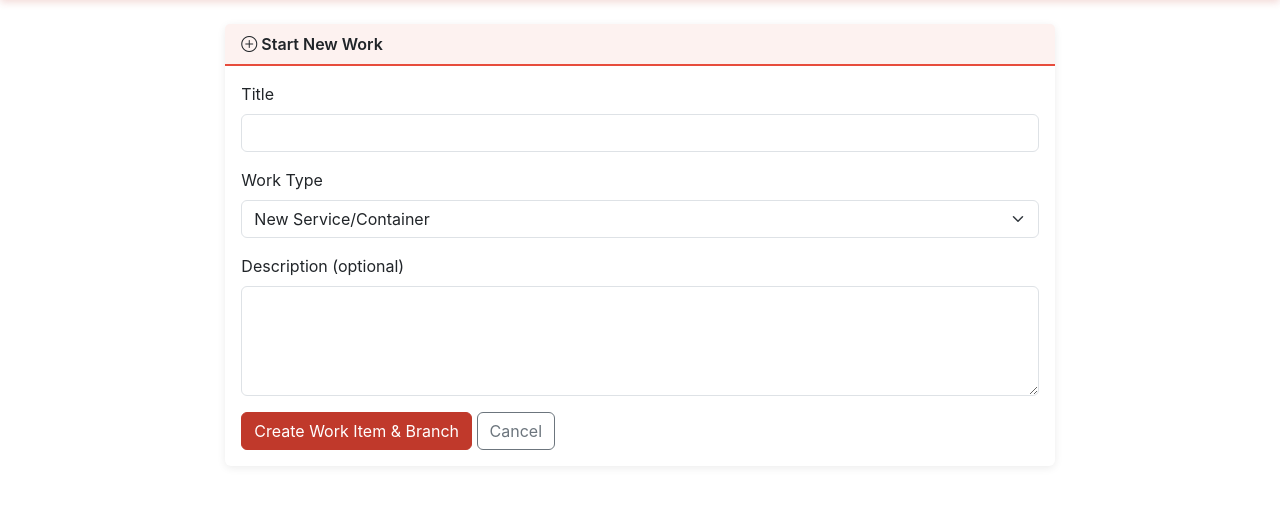
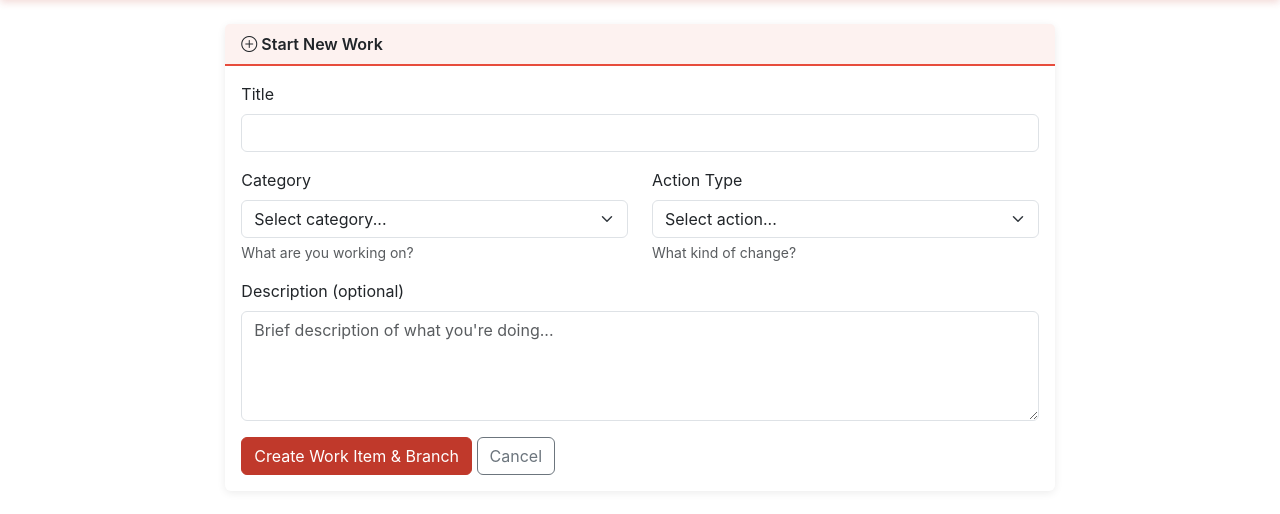
Before and after one commit to wallisga/calcifer, a FastAPI app: page /work/new in a window 1280 px wide. Shown: the part 57-571 px from the top of the page. Run offline with FastAPI, Linux system fonts and the light colour scheme.

Commit message:
Update work form and work item model

```diff
--- a/calcifer-app/src/main.py
+++ b/calcifer-app/src/main.py
@@ -68,7 +68,8 @@ async def new_work_form(request: Request):
 @app.post("/work/new")
 async def create_work(
     title: str = Form(...),
-    work_type: str = Form(...),
+    category: str = Form(...),
+    action_type: str = Form(...),
     description: str = Form(""),
     db: Session = Depends(get_db)
 ):
@@ -76,61 +77,130 @@ async def create_work(
     # Create work item
     work_item = models.WorkItem(
         title=title,
-        work_type=work_type,
+        category=category,
+        action_type=action_type,
         description=description,
         status="planning"
     )
 
-    # Generate branch name
-    branch_name = git_manager.generate_branch_name(work_type, title)
+    # Generate branch name using category and action
+    branch_prefix = f"{category}/{action_type}"
+    sanitized_title = title.lower().replace(" ", "-")
+    sanitized_title = "".join(c for c in sanitized_title if c.isalnum() or c == "-")
+    sanitized_title = sanitized_title[:30]
+    date_str = datetime.now().strftime("%Y%m%d")
+    branch_name = f"{branch_prefix}/{sanitized_title}-{date_str}"
+
     work_item.git_branch = branch_name
 
     # Create Git branch
     git_manager.create_branch(branch_name, checkout=True)
 
-    # Initialize checklist based on work type
-    if work_type == "new_service":
-        work_item.checklist = [
-            {"item": "Define purpose and requirements", "done": False},
-            {"item": "Check resource availability (RAM/CPU)", "done": False},
-            {"item": "Create docker-compose.yml or config files", "done": False},
-            {"item": "Document service in work item notes", "done": False},
-            {"item": "Test locally", "done": False},
-            {"item": "Update docs/CHANGES.md with service details", "done": False},
-            {"item": "Deploy to target VM/host", "done": False},
-            {"item": "Add to service catalog in Calcifer", "done": False},
-            {"item": "Verify service is accessible", "done": False}
-        ]
-    elif work_type == "config_change":
-        work_item.checklist = [
-            {"item": "Document current configuration state", "done": False},
-            {"item": "Backup existing configuration files", "done": False},
-            {"item": "Make configuration changes", "done": False},
-            {"item": "Update docs/CHANGES.md with change details", "done": False},
-            {"item": "Test changes thoroughly", "done": False},
-            {"item": "Verify no regressions or issues", "done": False},
-            {"item": "Update relevant documentation", "done": False}
-        ]
-    elif work_type == "new_vm":
-        work_item.checklist = [
-            {"item": "Define VM purpose and requirements", "done": False},
-            {"item": "Allocate resources (RAM/CPU/disk)", "done": False},
-            {"item": "Create VM in Proxmox", "done": False},
-            {"item": "Install and configure OS", "done": False},
-            {"item": "Update docs/CHANGES.md with VM details", "done": False},
-            {"item": "Add VM to service catalog", "done": False},
-            {"item": "Configure monitoring/backups", "done": False},
-            {"item": "Document access credentials in Vaultwarden", "done": False}
-        ]
-    else:  # troubleshooting
-        work_item.checklist = [
-            {"item": "Identify and document the issue", "done": False},
-            {"item": "Investigate root cause", "done": False},
-            {"item": "Implement fix or workaround", "done": False},
-            {"item": "Update docs/CHANGES.md with resolution", "done": False},
-            {"item": "Test to verify issue is resolved", "done": False},
-            {"item": "Document for future reference", "done": False}
-        ]
+    # Initialize checklist based on category and action
+    if category == "platform_feature":
+        if action_type == "new":
+            work_item.checklist = [
+                {"item": "Define feature requirements and scope", "done": False},
+                {"item": "Design database schema changes (if any)", "done": False},
+                {"item": "Implement backend logic", "done": False},
+                {"item": "Create/update UI templates", "done": False},
+                {"item": "Test feature thoroughly", "done": False},
+                {"item": "Document feature in work notes", "done": False},
+                {"item": "Update user-facing documentation", "done": False}
+            ]
+        elif action_type == "change":
+            work_item.checklist = [
+                {"item": "Document current behavior", "done": False},
+                {"item": "Implement changes", "done": False},
+                {"item": "Test changes thoroughly", "done": False},
+                {"item": "Update related documentation", "done": False},
+                {"item": "Verify no regressions", "done": False}
+            ]
+        else:  # fix
+            work_item.checklist = [
+                {"item": "Reproduce the issue", "done": False},
+                {"item": "Identify root cause", "done": False},
+                {"item": "Implement fix", "done": False},
+                {"item": "Test fix thoroughly", "done": False},
+                {"item": "Verify issue is resolved", "done": False},
+                {"item": "Document fix for future reference", "done": False}
+            ]
+
+    elif category == "integration":
+        if action_type == "new":
+            work_item.checklist = [
+                {"item": "Research integration API/requirements", "done": False},
+                {"item": "Create integration module structure", "done": False},
+                {"item": "Implement core integration logic", "done": False},
+                {"item": "Add configuration options", "done": False},
+                {"item": "Test integration end-to-end", "done": False},
+                {"item": "Document integration setup", "done": False},
+                {"item": "Add to INTEGRATIONS.md doc (if exists)", "done": False}
+            ]
+        elif action_type == "change":
+            work_item.checklist = [
+                {"item": "Document current integration behavior", "done": False},
+                {"item": "Implement changes", "done": False},
+                {"item": "Test integration functionality", "done": False},
+                {"item": "Update integration documentation", "done": False}
+            ]
+        else:  # fix
+            work_item.checklist = [
+                {"item": "Reproduce integration issue", "done": False},
+                {"item": "Identify root cause", "done": False},
+                {"item": "Implement fix", "done": False},
+                {"item": "Test integration thoroughly", "done": False},
+                {"item": "Document fix", "done": False}
+            ]
+
+    elif category == "service":
+        if action_type == "new":
+            work_item.checklist = [
+                {"item": "Define service purpose and requirements", "done": False},
+                {"item": "Check resource availability (RAM/CPU/disk)", "done": False},
+                {"item": "Create docker-compose.yml or config files", "done": False},
+                {"item": "Test service locally", "done": False},
+                {"item": "Deploy to target VM/host", "done": False},
+                {"item": "Configure monitoring/health checks", "done": False},
+                {"item": "Add to service catalog in Calcifer", "done": False},
+                {"item": "Document service configuration", "done": False}
+            ]
+        elif action_type == "change":
+            work_item.checklist = [
+                {"item": "Document current service configuration", "done": False},
+                {"item": "Backup existing configuration", "done": False},
+                {"item": "Make configuration changes", "done": False},
+                {"item": "Test changes", "done": False},
+                {"item": "Update service catalog entry", "done": False},
+                {"item": "Update service documentation", "done": False}
+            ]
+        else:  # fix
+            work_item.checklist = [
+                {"item": "Identify service issue", "done": False},
+                {"item": "Check logs and diagnostics", "done": False},
+                {"item": "Implement fix", "done": False},
+                {"item": "Restart/redeploy service", "done": False},
+                {"item": "Verify service is healthy", "done": False},
+                {"item": "Document fix for future reference", "done": False}
+            ]
+
+    elif category == "documentation":
+        if action_type == "new":
+            work_item.checklist = [
+                {"item": "Define documentation scope and audience", "done": False},
+                {"item": "Create document structure/outline", "done": False},
+                {"item": "Write documentation content", "done": False},
+                {"item": "Add examples and code snippets", "done": False},
+                {"item": "Review for clarity and accuracy", "done": False},
+                {"item": "Add to docs/ directory", "done": False}
+            ]
+        else:  # change (no "fix" for docs)
+            work_item.checklist = [
+                {"item": "Identify sections to update", "done": False},
+                {"item": "Make documentation changes", "done": False},
+                {"item": "Update examples if needed", "done": False},
+                {"item": "Review for accuracy", "done": False}
+            ]
 
     db.add(work_item)
     db.commit()
@@ -263,33 +333,35 @@ async def commit_changes(
         from datetime import datetime
         changes_path = os.path.join(git_manager.repo_path, "docs", "CHANGES.md")
 
+# Prepare new entry with proper formatting
+        today = datetime.now().strftime('%Y-%m-%d')
+        author = git_manager.repo.config_reader().get_value("user", "name")
+
+        # Get work type for the entry
+        work_type_display = work_item.full_type if hasattr(work_item, 'full_type') else work_item.work_type
+
+        # Format: ## YYYY-MM-DD - Author - Work Type
+        # - Change description
+        new_entry = f"## {today} - {author} - {work_type_display}\n- {changes_entry}\n"
+
         # Read current content
         with open(changes_path, 'r') as f:
-            current_content = f.read()
+            lines = f.readlines()
 
-        # Prepare new entry
-        today = datetime.now().strftime('%Y-%m-%d')
-        author = git_manager.repo.config_reader().get_value("user", "name")
-        new_entry = f"\n## {today} - {author}\n- {changes_entry}\n"
-
-        # Insert after header (find first ## and insert after it)
-        lines = current_content.split('\n')
-        insert_index = 0
+        # Find where to insert (after the header, before first ## entry)
+        insert_index = len(lines)  # Default to end
         for i, line in enumerate(lines):
-            if line.startswith('## '):
+            if i > 0 and line.startswith('## '):  # Skip file header
                 insert_index = i
                 break
 
-        # If no existing entries, append
-        if insert_index == 0:
-            new_content = current_content + new_entry
-        else:
-            lines.insert(insert_index, new_entry.strip())
-            new_content = '\n'.join(lines)
+        # Insert with proper spacing
+        lines.insert(insert_index, '\n')
+        lines.insert(insert_index + 1, new_entry)
 
         # Write updated CHANGES.md
         with open(changes_path, 'w') as f:
-            f.write(new_content)
+            f.writelines(lines)
 
         # Stage all changes
         git_manager.repo.git.add('-A')
--- a/calcifer-app/templates/new_work.html
+++ b/calcifer-app/templates/new_work.html
@@ -11,19 +11,44 @@
                         <label class="form-label">Title</label>
                         <input type="text" class="form-control" name="title" required>
                     </div>
-                    <div class="mb-3">
-                        <label class="form-label">Work Type</label>
-                        <select class="form-select" name="work_type" required>
-                            <option value="new_service">New Service/Container</option>
-                            <option value="config_change">Configuration Change</option>
-                            <option value="new_vm">New VM</option>
-                            <option value="troubleshooting">Troubleshooting</option>
-                        </select>
+
+                    <div class="row">
+                        <div class="col-md-6 mb-3">
+                            <label class="form-label">Category</label>
+                            <select class="form-select" name="category" id="category" required>
+                                <option value="">Select category...</option>
+                                <option value="platform_feature">Platform Feature</option>
+                                <option value="integration">Integration</option>
+                                <option value="service">Service</option>
+                                <option value="documentation">Documentation</option>
+                            </select>
+                            <div class="form-text">What are you working on?</div>
+                        </div>
+
+                        <div class="col-md-6 mb-3">
+                            <label class="form-label">Action Type</label>
+                            <select class="form-select" name="action_type" id="action_type" required>
+                                <option value="">Select action...</option>
+                                <option value="new">New</option>
+                                <option value="change">Change</option>
+                                <option value="fix">Fix</option>
+                            </select>
+                            <div class="form-text">What kind of change?</div>
+                        </div>
                     </div>
+
+                    <!-- Dynamic help text based on selection -->
+                    <div class="alert alert-info" id="helpText" style="display: none;">
+                        <strong>Examples:</strong>
+                        <ul class="mb-0 small" id="exampleList"></ul>
+                    </div>
+
                     <div class="mb-3">
                         <label class="form-label">Description (optional)</label>
-                        <textarea class="form-control" name="description" rows="4"></textarea>
+                        <textarea class="form-control" name="description" rows="4"
+                            placeholder="Brief description of what you're doing..."></textarea>
                     </div>
+
                     <button type="submit" class="btn btn-primary">Create Work Item & Branch</button>
                     <a href="/" class="btn btn-outline-secondary">Cancel</a>
                 </form>
@@ -31,4 +56,48 @@
         </div>
     </div>
 </div>
+
+<script>
+    // Dynamic help text
+    const examples = {
+        'platform_feature-new': ['Add commit workflow UI', 'Create backup automation', 'Build notification system'],
+        'platform_feature-change': ['Update work item validation', 'Improve UI layout', 'Refactor database models'],
+        'platform_feature-fix': ['Fix checklist persistence bug', 'Resolve merge conflicts', 'Correct routing issue'],
+        'integration-new': ['Add Uptime Kuma integration', 'Create Grafana connector', 'Build Slack notifications'],
+        'integration-change': ['Update Git integration logic', 'Improve commit detection', 'Enhance branch handling'],
+        'integration-fix': ['Fix Git merge issues', 'Resolve API connection problems', 'Correct webhook handling'],
+        'service-new': ['Deploy Vaultwarden', 'Set up Wireguard VPN', 'Create monitoring stack'],
+        'service-change': ['Update nginx configuration', 'Modify Docker Compose setup', 'Change resource allocation'],
+        'service-fix': ['Fix service connectivity', 'Resolve container restart loop', 'Correct port mapping'],
+        'documentation-new': ['Create architecture guide', 'Write API documentation', 'Build troubleshooting guide'],
+        'documentation-change': ['Update setup guide', 'Revise roadmap', 'Improve README']
+    };
+
+    const categorySelect = document.getElementById('category');
+    const actionSelect = document.getElementById('action_type');
+    const helpText = document.getElementById('helpText');
+    const exampleList = document.getElementById('exampleList');
+
+    function updateHelp() {
+        const category = categorySelect.value;
+        const action = actionSelect.value;
+
+        if (category && action) {
+            const key = `${category}-${action}`;
+            const exampleItems = examples[key] || [];
+
+            if (exampleItems.length > 0) {
+                exampleList.innerHTML = exampleItems.map(ex => `<li>${ex}</li>`).join('');
+                helpText.style.display = 'block';
+            } else {
+                helpText.style.display = 'none';
+            }
+        } else {
+            helpText.style.display = 'none';
+        }
+    }
+
+    categorySelect.addEventListener('change', updateHelp);
+    actionSelect.addEventListener('change', updateHelp);
+</script>
 {% endblock %}
--- a/calcifer-app/templates/work_item.html
+++ b/calcifer-app/templates/work_item.html
@@ -30,7 +30,8 @@
                     }}</span>
             </div>
             <div class="card-body">
-                <p><strong>Type:</strong> {{ work.work_type.replace('_', ' ').title() }}</p>
+                <p><strong>Type:</strong> {{ work.full_type if work.full_type else work.work_type.replace('_', '
+                    ').title() }}</p>
                 <p><strong>Branch:</strong> <code>{{ work.git_branch }}</code></p>
                 <p><strong>Started:</strong> {{ work.started_date.strftime('%Y-%m-%d %H:%M') }}</p>
                 {% if work.description %}
```
Also changed, not shown: calcifer-app/src/models.py (+35 -6 lines), docs/CHANGES.md (+3 -0 lines), scripts/migrate_work_types.py (added, +53 -0 lines), README.md.
